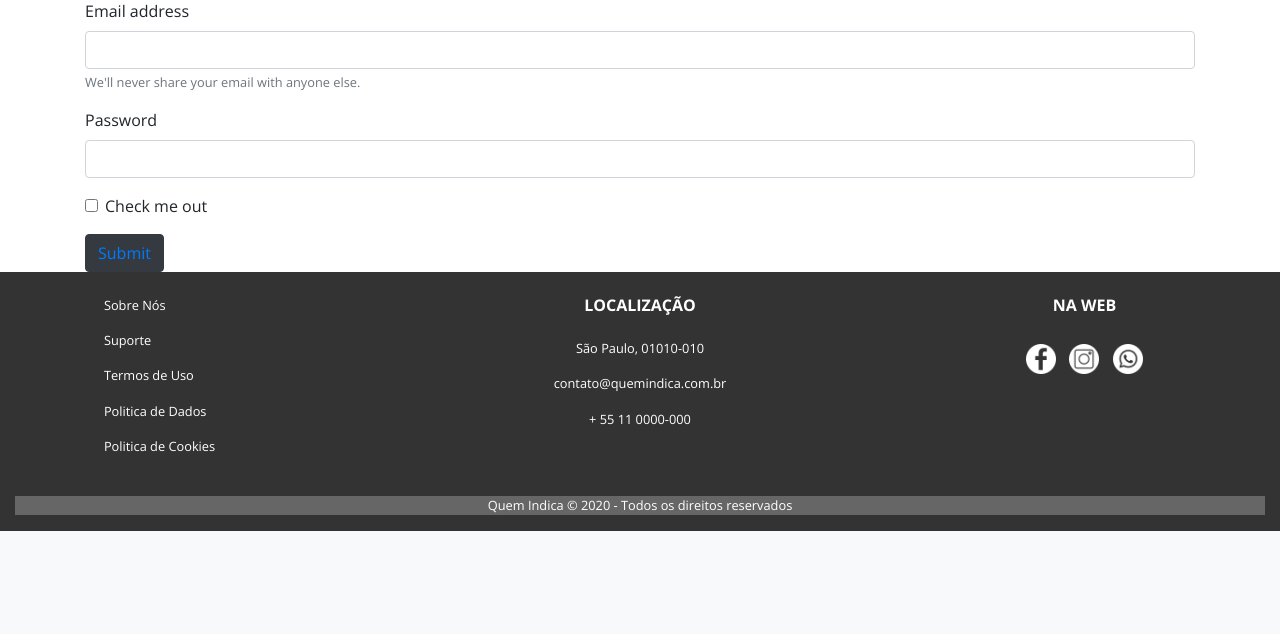
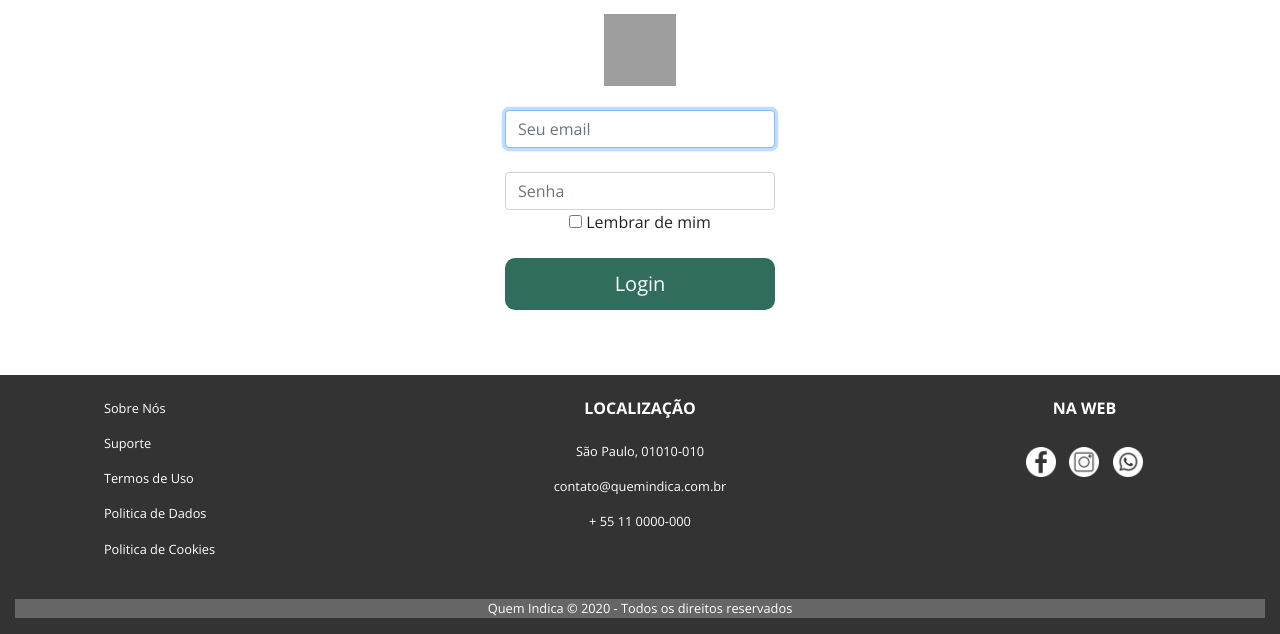
Before and after one commit to Shyrles/QuemIndica, a PHP site: page /login.php in a window 1280 px wide. Shown: the part 272-906 px from the top of the page. Before the commit the page ends 803 px from the top, so only its background shows below. Run offline with PHP 8.4, Linux system fonts and the light colour scheme; grey boxes are pictures that could not be loaded.

Commit message:
alteracoes no login e css

```diff
--- a/css/estilo.css
+++ b/css/estilo.css
@@ -186,6 +186,7 @@ span#sobre h4 {
     background-color: #306d5c;
     border-radius: 10px;
     padding: 10px;
+    color: white;
 }
 
 .padrao a {
@@ -194,6 +195,21 @@ span#sobre h4 {
     color: white;
     padding: 10px;
     text-decoration: none;
+}
+
+
+/*LOGIN */
+
+.form-signin {
+    width: 100%;
+    max-width: 300px;
+    padding: 15px;
+    margin: auto;
+    margin-bottom: 50px;
+}
+
+form {
+    display: block;
 }
 
 
--- a/login.php
+++ b/login.php
@@ -14,98 +14,33 @@
     <link rel="shortcut icon" href="imagens/logo_icon.svg" type="image/x-icon">
 </head>
 
-<body>
+<body class= text-center>
 
     <?php require_once ("header_deslog.php"); ?>
 
     <section class="banner_azul">
         <div class="container text-center">
         <img src="imagens/logo_icon.svg" class="rounded" id="quemindica" alt="Quem Indica">
-        <h1><strong>Bem-vindo(a) ao Quem Indica!</strong></h1>
+        <h1><strong >Bem-vindo(a) ao Quem Indica!</strong></h1>
         </div>
     </section>
+    <form class="form-signin">
+      <img class="mb-4" src="../../assets/brand/bootstrap-solid.svg" alt="" width="72" height="72">
 
-    <!-- <section class="banner_conteudo">
-        <div class="container">
+      <label for="inputEmail" class="sr-only">Endereço de email</label>
+      <input type="email" id="inputEmail" class="form-control" placeholder="Seu email" required="" autofocus=""><br>
+      <label for="inputPassword" class="sr-only">Senha</label>
+      <input type="password" id="inputPassword" class="form-control" placeholder="Senha" required="">
+      <div class="checkbox mb-3">
+        <label>
+          <input type="checkbox" value="remember-me"> Lembrar de mim
+        </label>
+      </div>
+      <button class="btn btn-lg  btn-block padrao" type="submit">Login</button>
 
-        <span class="text-justify" id="login">
-
-        <form action="login.php">
-            <div id="email">
-                <label for="email" >E-mail</label><br>
-                    <input type="email" name="email" size="80%" id="email"  placeholder="email@email.com">
-                    <br><br>
-            </div>
-
-            <div id="senha">
-                <label for="senha">Senha</label><br>
-                   <input type="password" name="senha" size="80%" id="senha" placeholder="senha">
-                   <br><br>
-            </div>
-
-            <div id="lembrarm">
-                <label for="lembrar">
-                    <input type="checkbox" name="lembrar" id="lembrar" value="lembrar" checked>Lembrar de mim
-                </label>
-                <br><br>
-            </div>
-
-            <p id="texto">A combinação de email e senha não é válida</p>
-
-        </form>
-
-        </span>
+    </form>
 
 
-
-        </div>
-    </section> -->
-    <form class="container" id="login">
-  <div class="form-group">
-    <label for="exampleInputEmail1">Email address</label>
-    <input type="email" class="form-control" id="exampleInputEmail1" aria-describedby="emailHelp">
-    <small id="emailHelp" class="form-text text-muted">We'll never share your email with anyone else.</small>
-  </div>
-  <div class="form-group">
-    <label for="exampleInputPassword1">Password</label>
-    <input type="password" class="form-control" id="exampleInputPassword1">
-  </div>
-  <div class="form-group form-check">
-    <input type="checkbox" class="form-check-input" id="exampleCheck1">
-    <label class="form-check-label" for="exampleCheck1">Check me out</label>
-  </div>
-  <button type="submit" class="btn btn-dark"><a href="feed.php">Submit</a></button>
-</form>
-
-<!--
-    <footer>
-        <div class="rodape">
-            <div class="container d-flex">
-                <ul class="nav flex-inline">
-                    <li class="nav-item">
-                        <a class="nav-link active" href="#">Sobre Nós</a>
-                    </li>
-                    <li class="nav-item">
-                        <a class="nav-link" href="#">Ajuda</a>
-                    </li>
-                    <li class="nav-item">
-                        <a class="nav-link" href="#">Termos</a>
-                    </li>
-                    <li class="nav-item">
-                        <a class="nav-link " href="#">Política de Dados</a>
-                    </li>
-                    <li class="nav-item">
-                        <a class="nav-link " href="#">Política de Cookies</a>
-                    </li>
-
-                </ul>
-
-            </div>
-
-        </div>
-
-
-    </footer> -->
     <?php require_once ("footer.php"); ?>
 
     <!-- Optional JavaScript -->
--- a/registrar.php
+++ b/registrar.php
@@ -28,7 +28,7 @@
     <section class="banner_conteudo">
         <div class="container">
 
-        <span class="text-justify" id="registrar">
+        <main class="text-justify" id="registrar">
 
                  <form action="registro.php" method="POST">
                     <div id="nome"> <br> <br>
@@ -84,7 +84,7 @@
                  </div>
                  <button class="padrao" type="submit"><a class= "padrao" href="feed.php">Enviar</a></button>
                 </form>
-        </span>
+        </main>
 
 
         </div>
```
